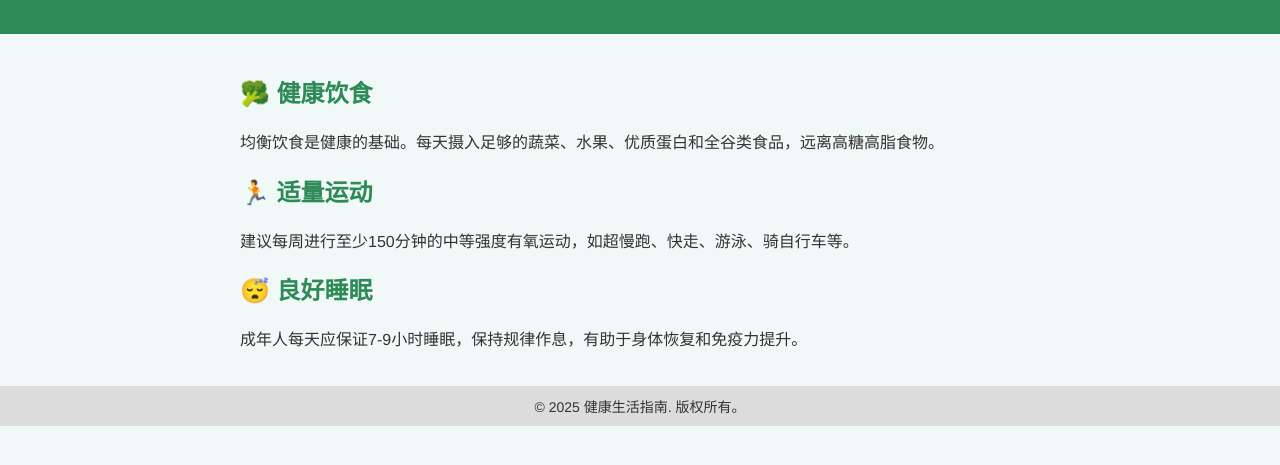
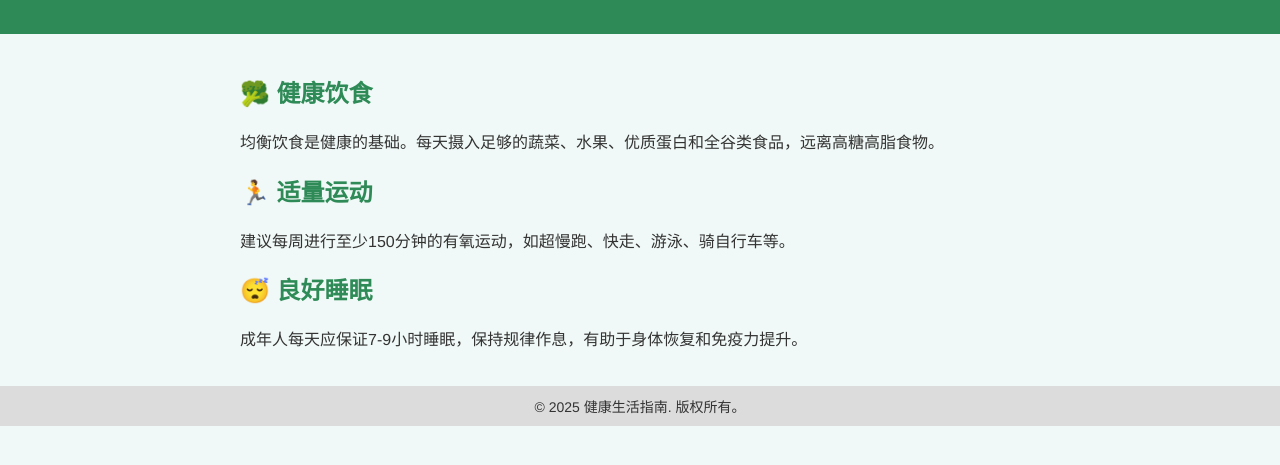
Before and after one commit to Sandy-long/our-health, a plain HTML site: page index.html in a window 1280 px wide. Shown: the part 137-602 px from the top of the page. Drawn offline with Linux system fonts and the light colour scheme.

Commit message:
Update index.html

```diff
--- a/index.html
+++ b/index.html
@@ -50,7 +50,7 @@
     <p>均衡饮食是健康的基础。每天摄入足够的蔬菜、水果、优质蛋白和全谷类食品，远离高糖高脂食物。</p>
 
     <h2>🏃 适量运动</h2>
-    <p>建议每周进行至少150分钟的中等强度有氧运动，如超慢跑、快走、游泳、骑自行车等。</p>
+    <p>建议每周进行至少150分钟的有氧运动，如超慢跑、快走、游泳、骑自行车等。</p>
 
     <h2>😴 良好睡眠</h2>
     <p>成年人每天应保证7-9小时睡眠，保持规律作息，有助于身体恢复和免疫力提升。</p>
```
